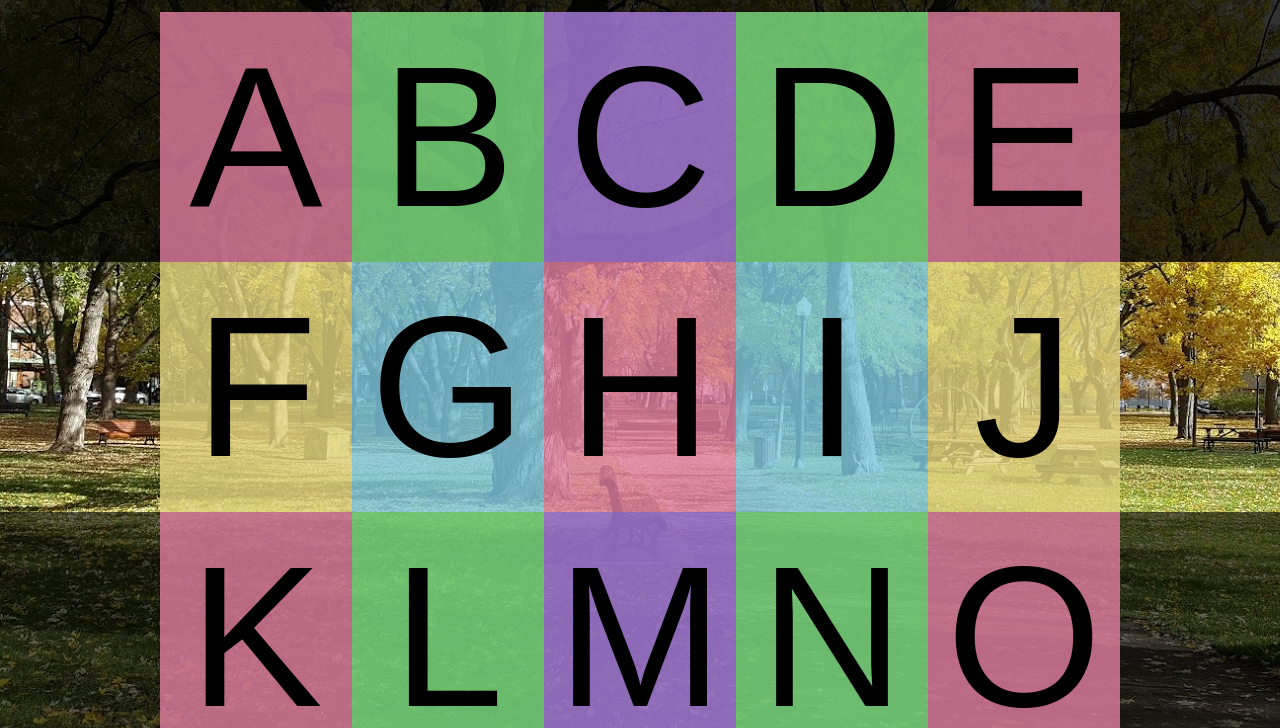
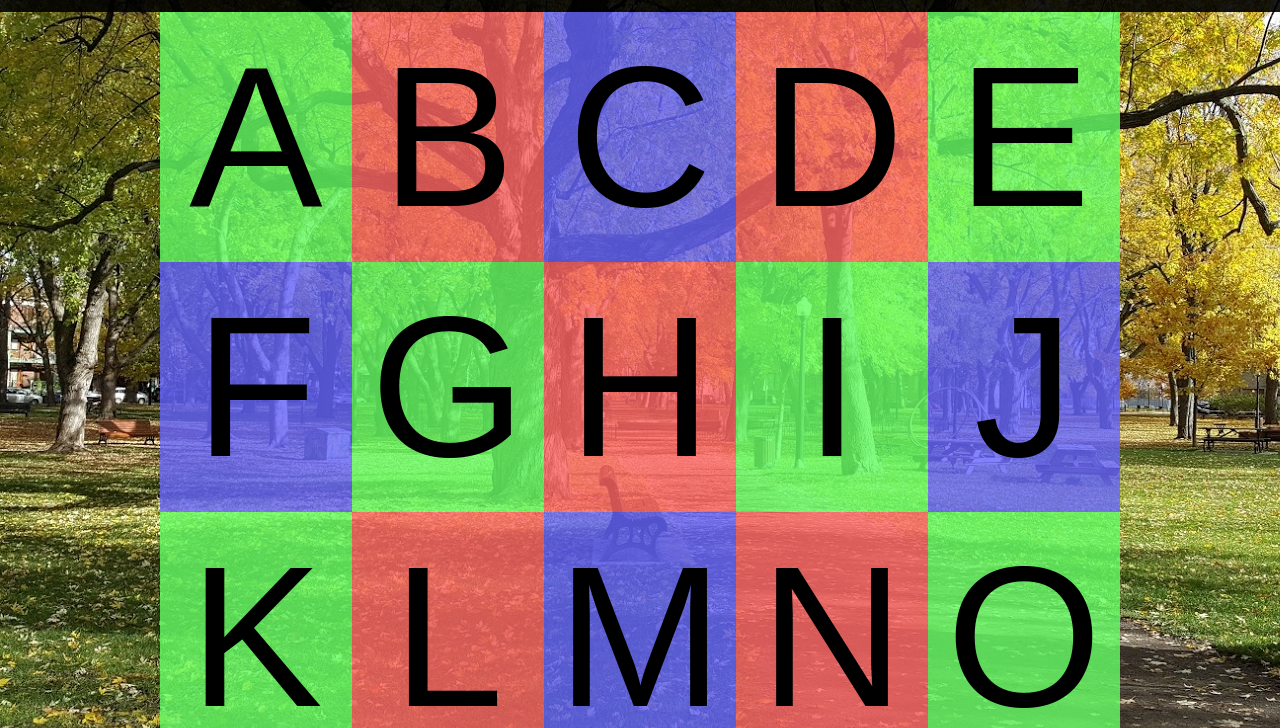
Before and after one commit to JonathanLauzon/apprentissage-animation-svg, a plain HTML site: page index.htm in a window 1280 px wide. Shown: the part 119-847 px from the top of the page. Drawn offline with Linux system fonts and the light colour scheme.

Commit message:
Rétablissement d'un modèle tricolore

```diff
--- a/less/01_petit.less
+++ b/less/01_petit.less
@@ -3,20 +3,16 @@
 @largeur_article : 250px;
 @couleur-icone : #f9d42a;
 @couleur-lienMenu : #fff;
-@couleur-base       : #e3d47f;
-@couleur-base2 : fade(@couleur-base, 80%);
+//Couleur de base originale : #e3d47f
+@couleur-base       : #6666ff;
+@couleur-base-2 : fade(@couleur-base, 80%);
 @couleur-complementaire : spin(@couleur-base, 180);
 // @couleur-contrast : contrast(@couleur-base);
 @couleur-contrast : contrast(@couleur-base);
 
-
-@triadic-1 : spin(@couleur-base , -(360 / 3));
-@triadic-2 : spin(@couleur-base , (360 / 3));
-
-@quintadic-1 : spin(@couleur-base2, (360 / 5));
-@quintadic-2 : spin(@couleur-base2, (360 / 5) *2);
-@quintadic-3 : spin(@couleur-base2, (360 / 5) *3);
-@quintadic-4 : spin(@couleur-base2, (360 / 5) *4);
+//Les triadic sont faites à partir de la couleur de base qui est maintenant moins opaque.
+@triadic-1 : spin(@couleur-base-2 , -(360 / 3));
+@triadic-2 : spin(@couleur-base-2 , (360 / 3));
 
 @couleur-1 : saturate(@couleur-complementaire, 10%);
 @couleur-2 : desaturate(@couleur-complementaire, 10%);
@@ -50,12 +46,12 @@
   justify-content: center;
 }
 
-.global:first-child {
-  background-color: rgba(0, 0, 0, 0.8);
+header:first-child {
+  background-color: rgba(0, 0, 0, 0.9);
 }
 
-.global:last-child {
-  background-color: rgba(0, 0, 0, 0.6);
+footer:last-child {
+  background-color: rgba(0, 0, 0, 0.9);
 }
 
 body{
@@ -135,18 +131,18 @@ main{
     }
 
     & div:nth-child(even)  {
-        article:nth-child(1) {background-color: @couleur-base2;}
-        article:nth-child(2) {background-color: @quintadic-2;}
-        article:nth-child(3) {background-color: @quintadic-4;}
-        article:nth-child(4) {background-color: @quintadic-2;}
-        article:nth-child(5) {background-color: @couleur-base2;}
+        article:nth-child(1) {background-color: @couleur-base-2;}
+        article:nth-child(2) {background-color: @triadic-1;}
+        article:nth-child(3) {background-color: @triadic-2}
+        article:nth-child(4) {background-color: @triadic-1;}
+        article:nth-child(5) {background-color: @couleur-base-2;}
     }
     & div:nth-child(odd) {
-        article:nth-child(1) {background-color: @quintadic-4;}
-        article:nth-child(2) {background-color: @quintadic-1;}
-        article:nth-child(3) {background-color: @quintadic-3;}
-        article:nth-child(4) {background-color: @quintadic-1;}
-        article:nth-child(5) {background-color: @quintadic-4;}
+        article:nth-child(1) {background-color: @triadic-1;}
+        article:nth-child(2) {background-color: @triadic-2;}
+        article:nth-child(3) {background-color: @couleur-base-2}
+        article:nth-child(4) {background-color: @triadic-2;}
+        article:nth-child(5) {background-color: @triadic-1;}
     }
 }
 
```
Also changed, not shown: css/01_petit.css, css/02_moyen.css, css/style.css.
